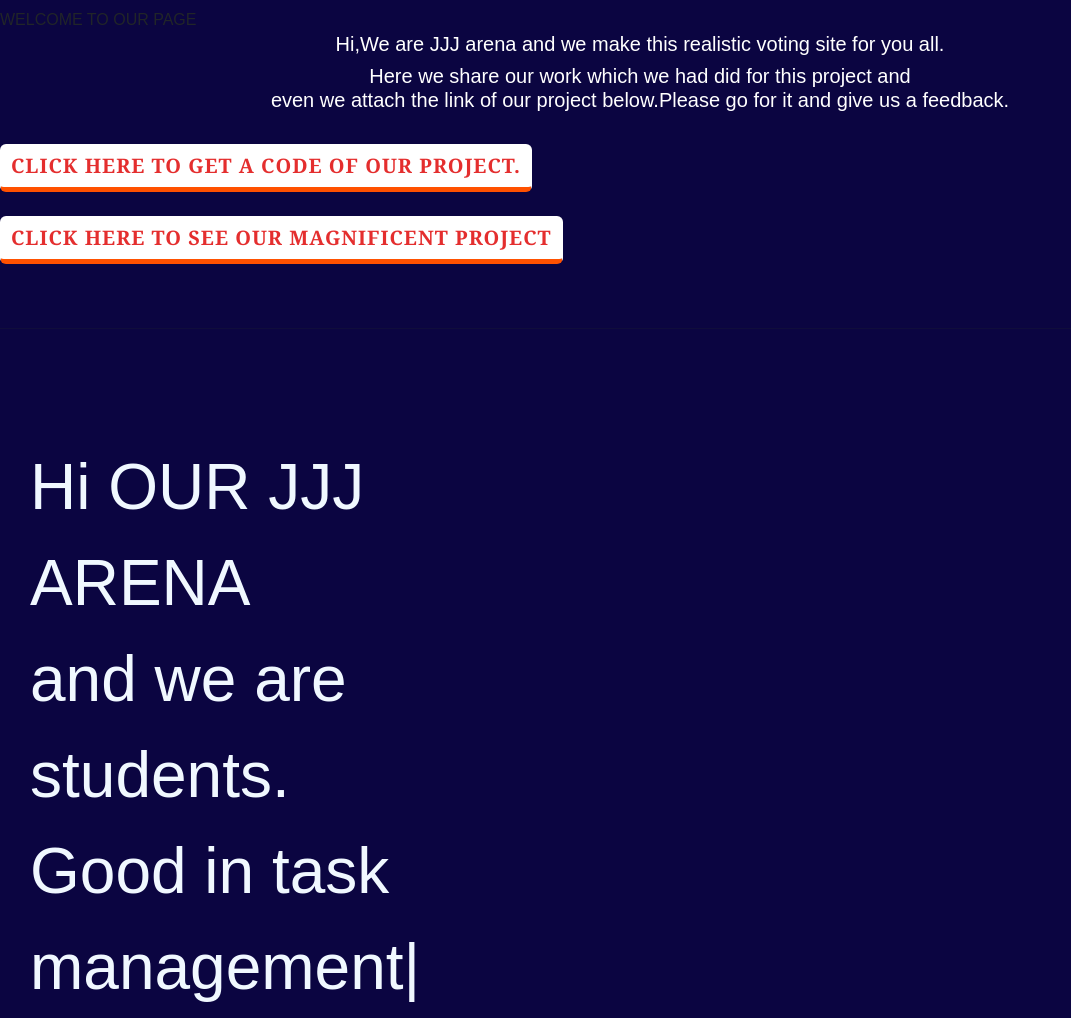
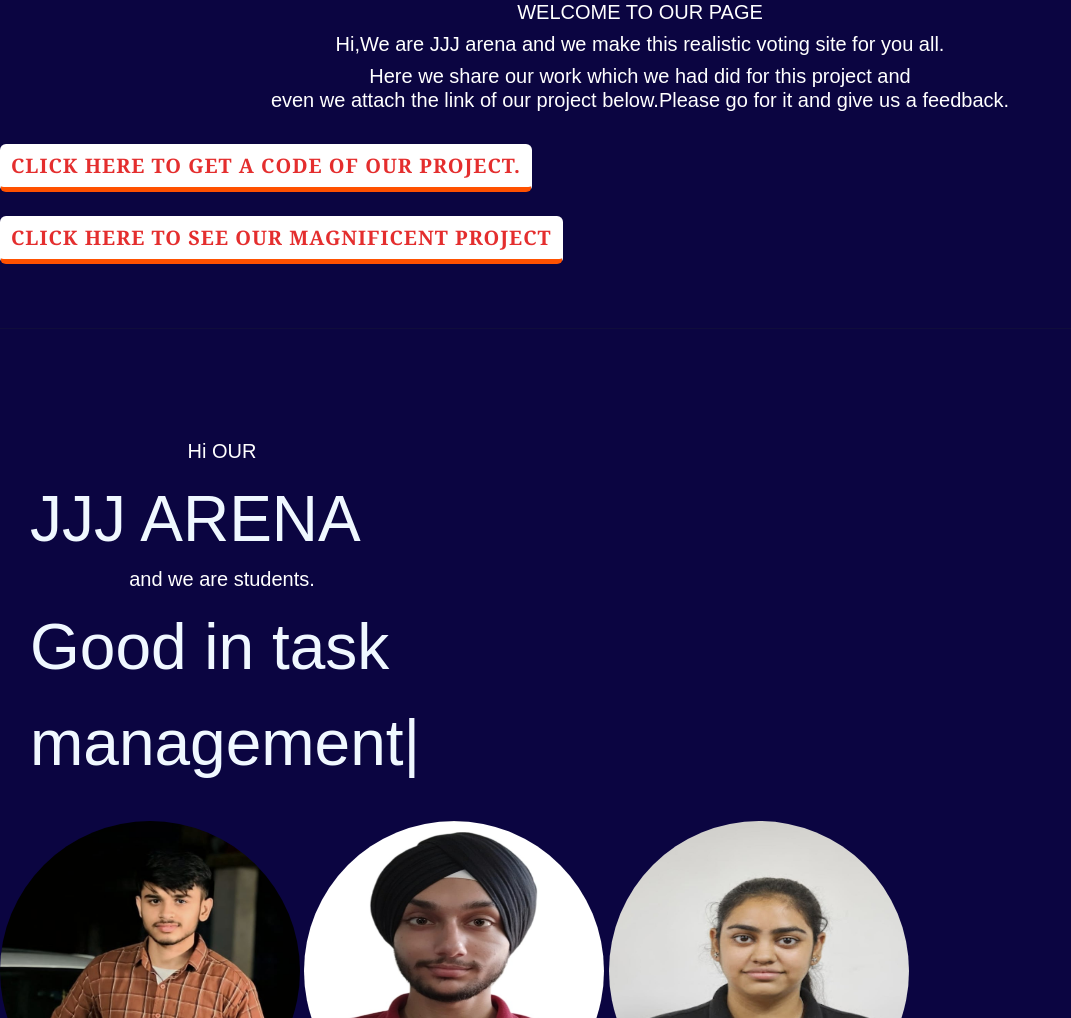
Before and after one commit to Jasmeen123456/lateatareena, a plain HTML site: page index.html in a window 1280 px wide. Shown: the top 1018 px of the page, without its empty margins (0-1071 px from the left). Drawn offline with nearby package versions, Linux system fonts and the light colour scheme.

Commit message:
Update index.html

```diff
--- a/index.html
+++ b/index.html
@@ -82,7 +82,7 @@
 
     </style>
     <body>
-        <h2></h2>WELCOME TO OUR PAGE</h2>
+        <h2>WELCOME TO OUR PAGE</h2>
         <h2>Hi,We are JJJ arena and we make this realistic voting site for you all.  </h2>
         <h2>Here we share our  work which we had did for this project and<br> even we  attach the link of our project below.Please go for it and give us a feedback. </h2>
         <br>
@@ -96,8 +96,8 @@
         <br>
         <hr>
         <section class="firstsection">
-            <div class="leftsection">Hi OUR <span class="pink">JJJ ARENA</span>
-                <div>and we are students.</div>
+            <div class="leftsection"><h2>Hi OUR <span class="pink"></span></h2>JJJ ARENA</span>
+                <div><h2>and we are students.</h2></div>
                 <span id="element"></span>
             </div>
             <img src="jashan.jpeg" height="300px" width="300px" class="rounded-circle">
```
